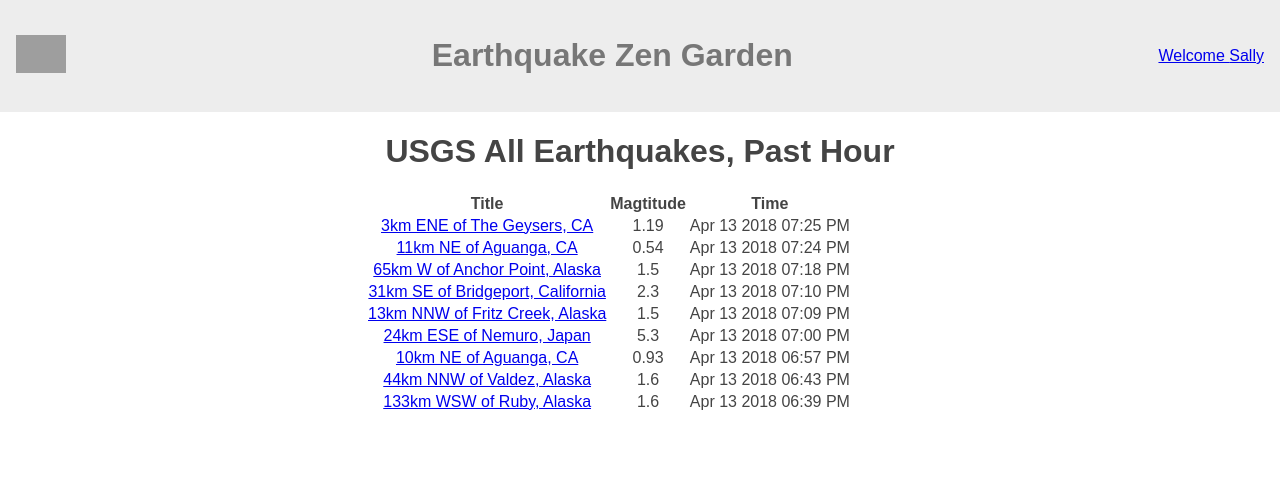
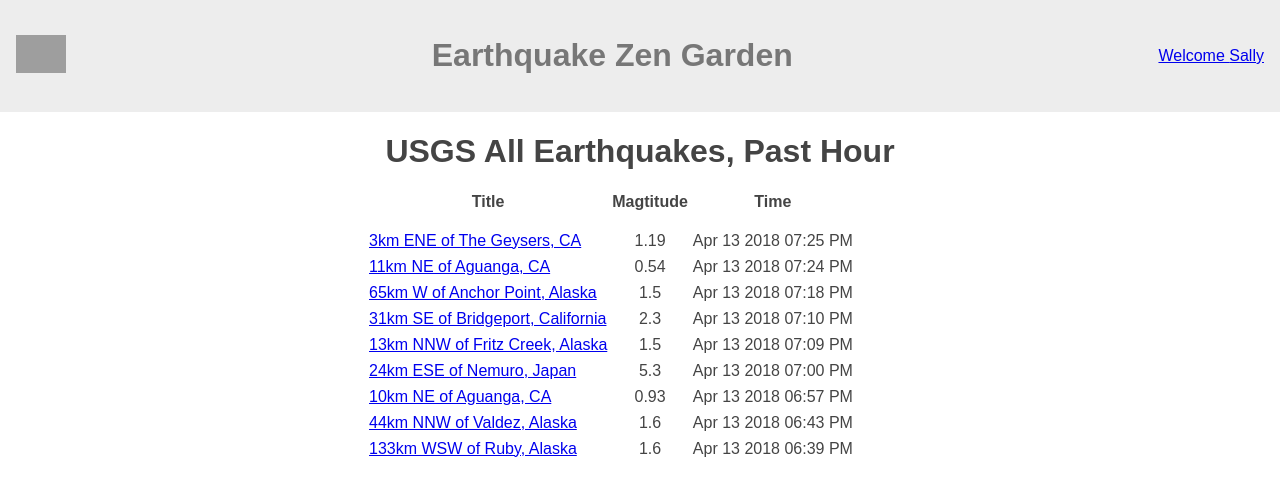
Before and after one commit to tesshuang/earthquake-zen-garden, a React app: page /#/ in a window 1280 px wide. Shown: the top 496 px of the page. Built offline with nearby package versions, Linux system fonts and the light colour scheme; grey boxes are pictures that could not be loaded.

Commit message:
Add related styling

```diff
--- a/src/App.css
+++ b/src/App.css
@@ -47,12 +47,53 @@ main {
 .profile {
   display: flex;
 }
-.profile .info {
+
+.two-column {
   display: grid;
   grid-template-columns: 120px 1fr;
   text-align: left;
 }
-.profile .info p,
-.profile .info h4 {
+
+.two-column p,
+.two-column h4 {
   margin-top: 0px;
 }
+
+.home table {
+  border-collapse: collapse;
+  border-spacing: 0;
+}
+
+.home table th {
+  cursor: pointer;
+}
+
+.home table tbody {
+  border-top: 1rem solid transparent;
+}
+
+.home table tbody tr td:first-child {
+  text-align: left;
+}
+
+.home table td {
+  padding: 4px;
+}
+
+.content {
+  text-align: left;
+}
+
+.content thead,
+.content tbody {
+  float: left;
+}
+
+.content tbody {
+  border-left: 1rem solid transparent;
+}
+
+.content thead th,
+.content tbody td {
+  display: block;
+}
```
